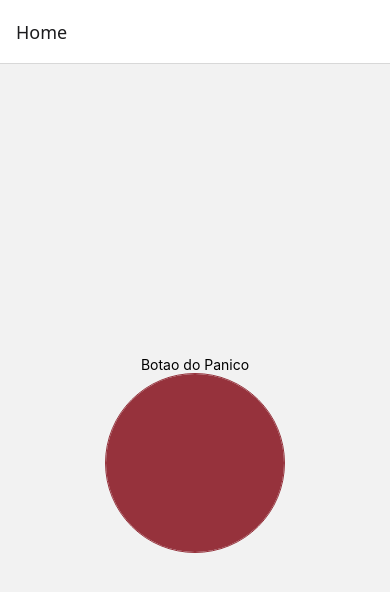
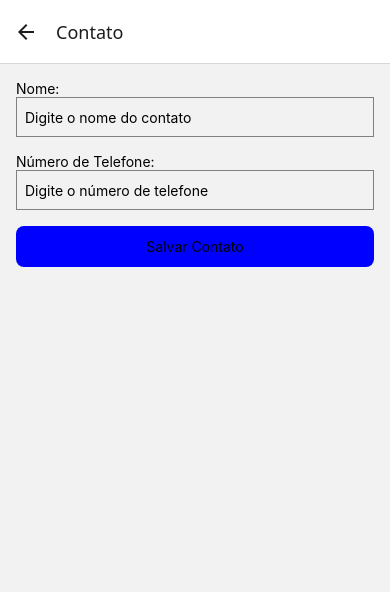
Before and after one commit to Kemeker/Botao_Do_Panico, a React Native app in the folder Panic_Button/: screen /Contato in a window 390 px wide. Shown: the top 592 px of the page. Built offline with nearby package versions, Linux system fonts and the light colour scheme.

Commit message:
add nova screen: ContactScreens

```diff
--- a/Panic_Button/App.js
+++ b/Panic_Button/App.js
@@ -1,7 +1,8 @@
 import React from 'react';
 import { NavigationContainer } from '@react-navigation/native';
 import { createStackNavigator } from '@react-navigation/stack';
-import HomeScreen from './screens/HomeScreen'; // Certifique-se de que o caminho do arquivo está correto
+import HomeScreen from './screens/HomeScreen';
+import ContactScreen from './screens/ContactScreens.js';
 
 const Stack = createStackNavigator();
 
@@ -9,7 +10,8 @@ export default function App() {
   return (
     <NavigationContainer>
       <Stack.Navigator>
-        <Stack.Screen name="Home" component={HomeScreen} />
+        <Stack.Screen name="Home" component={HomeScreen}/>
+        <Stack.Screen name="Contato" component={ContactScreen}/>
       </Stack.Navigator>
     </NavigationContainer>
   );
--- /dev/null
+++ b/Panic_Button/screens/ContactScreens.js
@@ -0,0 +1,61 @@
+import React from 'react';
+import { View, Text, TouchableOpacity, StyleSheet, TextInput } from "react-native";
+
+
+function ContactScreen({ navigation }) {
+    const [name, setName] = React.useState('');
+    const [phoneNumber, setPhoneNumber] = React.useState('');
+
+    const handleSaveContact = () => {
+      // Implemente a lógica para salvar o contato aqui, por exemplo, enviar para o backend
+      // Reset os campos de entrada após salvar
+      setName('');
+      setPhoneNumber('');
+    };
+
+    return (
+      <View style={styles.container}>
+        <Text>Nome:</Text>
+        <TextInput
+          style={styles.input}
+          onChangeText={text => setName(text)}
+          value={name}
+          placeholder="Digite o nome do contato"
+        />
+
+        <Text>Número de Telefone:</Text>
+        <TextInput
+          style={styles.input}
+          onChangeText={text => setPhoneNumber(text)}
+          value={phoneNumber}
+          placeholder="Digite o número de telefone"
+        />
+
+        <TouchableOpacity style={styles.button} onPress={handleSaveContact}>
+          <Text>Salvar Contato</Text>
+        </TouchableOpacity>
+      </View>
+    );
+  }
+
+  const styles = StyleSheet.create({
+    container: {
+      flex: 1,
+      padding: 16,
+    },
+    input: {
+      height: 40,
+      borderColor: 'gray',
+      borderWidth: 1,
+      marginBottom: 16,
+      padding: 8,
+    },
+    button: {
+      backgroundColor: 'blue',
+      padding: 12,
+      borderRadius: 8,
+      alignItems: 'center',
+    },
+  });
+
+  export default ContactScreen;
```
